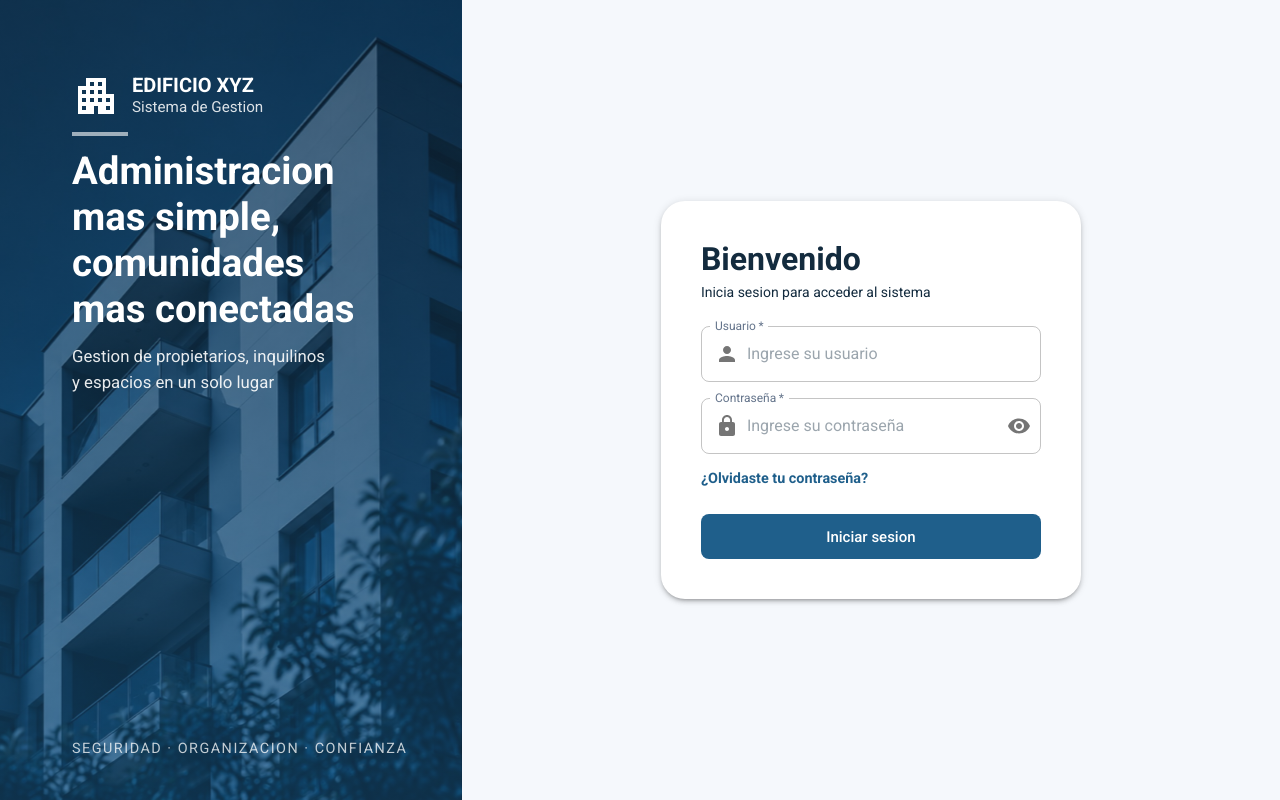
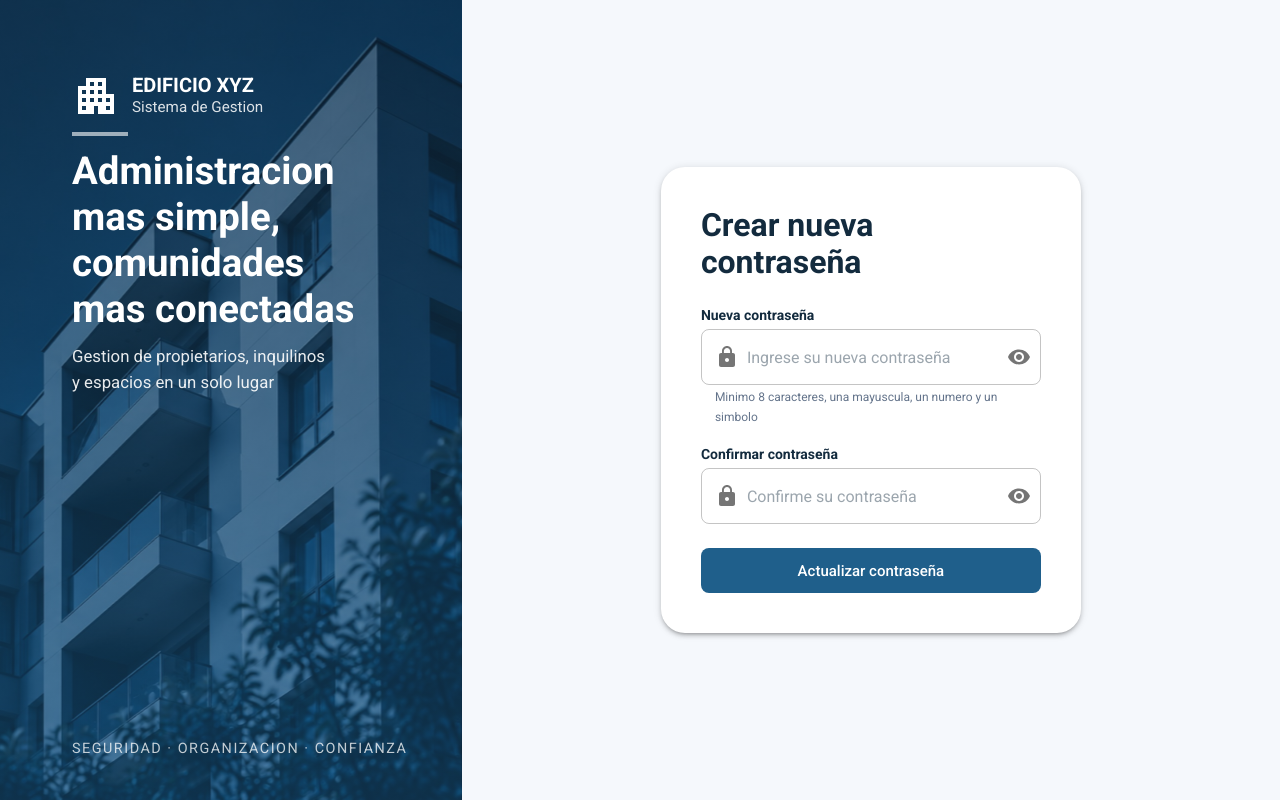
Before and after one commit to 201806081-design/Nexa-edificio-xyz, a React (Vite) app in the folder frontend/: page /restablecer-contrasena in a window 1280 px wide. Before the commit this address led to /login. Built offline with nearby package versions, Linux system fonts and the light colour scheme; no server answers.

Commit message:
feat(auth): crear nueva contrasena, confirmacion y enlace vencido (HU-SE-03)

```diff
--- /dev/null
+++ b/frontend/src/pages/Auth/ContrasenaActualizada.jsx
@@ -0,0 +1,24 @@
+import { Box, Typography, Button } from '@mui/material';
+import CheckCircleIcon from '@mui/icons-material/CheckCircle';
+import { useNavigate } from 'react-router-dom';
+import AuthLayout from '../../layouts/AuthLayout';
+
+export default function ContrasenaActualizada() {
+    const navigate = useNavigate();
+    return (
+        <AuthLayout>
+            <Box sx={{ textAlign: 'center' }}>
+                <Box sx={{ width: 84, height: 84, borderRadius: '50%', bgcolor: '#E4F4EE', display: 'grid', placeItems: 'center', mx: 'auto', mb: 2 }}>
+                    <CheckCircleIcon sx={{ fontSize: 48, color: '#2E9D78' }} />
+                </Box>
+                <Typography variant="h1" sx={{ fontSize: '1.7rem', mb: 1 }}>Contraseña actualizada</Typography>
+                <Typography variant="body2" color="text.secondary" sx={{ mb: 3 }}>
+                    Tu contraseña se actualizo correctamente
+                </Typography>
+                <Button fullWidth variant="contained" size="large" onClick={() => navigate('/login')} sx={{ py: 1.2 }}>
+                    Iniciar sesion
+                </Button>
+            </Box>
+        </AuthLayout>
+    );
+}
--- /dev/null
+++ b/frontend/src/pages/Auth/CrearNuevaContrasena.jsx
@@ -0,0 +1,87 @@
+import { useState } from 'react';
+import {
+    Box, Typography, TextField, Button, InputAdornment, IconButton,
+} from '@mui/material';
+import LockIcon from '@mui/icons-material/Lock';
+import Visibility from '@mui/icons-material/Visibility';
+import VisibilityOff from '@mui/icons-material/VisibilityOff';
+import { useNavigate } from 'react-router-dom';
+import AuthLayout from '../../layouts/AuthLayout';
+
+const REQUISITOS = 'Minimo 8 caracteres, una mayuscula, un numero y un simbolo';
+
+// La contrasena cumple: min 8, una mayuscula, un numero, un simbolo
+const cumpleRequisitos = (p) =>
+    p.length >= 8 && /[A-Z]/.test(p) && /\d/.test(p) && /[^A-Za-z0-9]/.test(p);
+
+export default function CrearNuevaContrasena() {
+    const navigate = useNavigate();
+    const [nueva, setNueva] = useState('');
+    const [confirmar, setConfirmar] = useState('');
+    const [verNueva, setVerNueva] = useState(false);
+    const [verConfirmar, setVerConfirmar] = useState(false);
+    const [errores, setErrores] = useState({});
+
+    const actualizar = () => {
+        const err = {};
+        if (!cumpleRequisitos(nueva)) err.nueva = 'La contraseña no cumple los requisitos';
+        if (confirmar !== nueva || !confirmar) err.confirmar = 'La contraseña no coincide';
+        setErrores(err);
+        if (Object.keys(err).length > 0) return;
+        // MOCK: aqui el backend guardaria la nueva contraseña.
+        navigate('/restablecer-contrasena/listo');
+    };
+
+    const ojo = (visible, toggle) => (
+        <InputAdornment position="end">
+            <IconButton type="button" onClick={toggle} edge="end">
+                {visible ? <VisibilityOff /> : <Visibility />}
+            </IconButton>
+        </InputAdornment>
+    );
+
+    return (
+        <AuthLayout>
+            <Typography variant="h1" sx={{ fontSize: '2rem', mb: 3 }}>Crear nueva contraseña</Typography>
+
+            <Typography variant="body2" sx={{ fontWeight: 600, mb: 0.5 }}>Nueva contraseña</Typography>
+            <TextField
+                fullWidth
+                type={verNueva ? 'text' : 'password'}
+                placeholder="Ingrese su nueva contraseña"
+                value={nueva}
+                onChange={(e) => { setNueva(e.target.value); setErrores((x) => ({ ...x, nueva: '' })); }}
+                error={!!errores.nueva}
+                helperText={errores.nueva || REQUISITOS}
+                slotProps={{
+                    input: {
+                        startAdornment: <InputAdornment position="start"><LockIcon /></InputAdornment>,
+                        endAdornment: ojo(verNueva, () => setVerNueva((s) => !s)),
+                    }
+                }}
+                sx={{ mb: 2 }}
+            />
+
+            <Typography variant="body2" sx={{ fontWeight: 600, mb: 0.5 }}>Confirmar contraseña</Typography>
+            <TextField
+                fullWidth
+                type={verConfirmar ? 'text' : 'password'}
+                placeholder="Confirme su contraseña"
+                value={confirmar}
+                onChange={(e) => { setConfirmar(e.target.value); setErrores((x) => ({ ...x, confirmar: '' })); }}
+                error={!!errores.confirmar}
+                helperText={errores.confirmar}
+                slotProps={{
+                    input: {
+                        startAdornment: <InputAdornment position="start"><LockIcon /></InputAdornment>,
+                        endAdornment: ojo(verConfirmar, () => setVerConfirmar((s) => !s)),
+                    }
+                }}
+            />
+
+            <Button fullWidth variant="contained" size="large" onClick={actualizar} sx={{ mt: 3, py: 1.2 }}>
+                Actualizar contraseña
+            </Button>
+        </AuthLayout>
+    );
+}
--- /dev/null
+++ b/frontend/src/pages/Auth/EnlaceVencido.jsx
@@ -0,0 +1,24 @@
+import { Box, Typography, Button } from '@mui/material';
+import LinkIcon from '@mui/icons-material/Link';
+import { useNavigate } from 'react-router-dom';
+import AuthLayout from '../../layouts/AuthLayout';
+
+export default function EnlaceVencido() {
+    const navigate = useNavigate();
+    return (
+        <AuthLayout>
+            <Box sx={{ textAlign: 'center' }}>
+                <Box sx={{ width: 84, height: 84, borderRadius: '50%', bgcolor: '#FBEEDD', display: 'grid', placeItems: 'center', mx: 'auto', mb: 2 }}>
+                    <LinkIcon sx={{ fontSize: 44, color: '#E5A33B' }} />
+                </Box>
+                <Typography variant="h1" sx={{ fontSize: '1.7rem', mb: 1 }}>Enlace vencido</Typography>
+                <Typography variant="body2" color="text.secondary" sx={{ mb: 3 }}>
+                    Este enlace ya no es valido
+                </Typography>
+                <Button fullWidth variant="contained" size="large" onClick={() => navigate('/recuperar-contrasena')} sx={{ py: 1.2 }}>
+                    Solicitar un nuevo enlace
+                </Button>
+            </Box>
+        </AuthLayout>
+    );
+}
--- a/frontend/src/routes/AppRoutes.jsx
+++ b/frontend/src/routes/AppRoutes.jsx
@@ -2,6 +2,9 @@ import { Routes, Route, Navigate } from 'react-router-dom';
 import Login from '../pages/Login/Login';
 import RecuperarContrasena from '../pages/Auth/RecuperarContrasena';
 import RevisaCorreo from '../pages/Auth/RevisaCorreo';
+import CrearNuevaContrasena from '../pages/Auth/CrearNuevaContrasena';
+import ContrasenaActualizada from '../pages/Auth/ContrasenaActualizada';
+import EnlaceVencido from '../pages/Auth/EnlaceVencido';
 import Dashboard from '../pages/Dashboard/Dashboard';
 import Usuarios from '../pages/Usuarios/Usuarios';
 import Permisos from '../pages/Permisos/Permisos';
@@ -36,6 +39,9 @@ export default function AppRoutes() {
       {/* Recuperacion de contrasena (HU-SE-03) - rutas publicas */}
       <Route path="/recuperar-contrasena" element={<RecuperarContrasena />} />
       <Route path="/recuperar-contrasena/enviado" element={<RevisaCorreo />} />
+      <Route path="/restablecer-contrasena" element={<CrearNuevaContrasena />} />
+      <Route path="/restablecer-contrasena/listo" element={<ContrasenaActualizada />} />
+      <Route path="/enlace-vencido" element={<EnlaceVencido />} />
 
       <Route path="/dashboard" element={<ProtectedRoute><Dashboard /></ProtectedRoute>} />
       <Route path="/usuarios" element={<ProtectedRoute rolesPermitidos={['Administrador']}><Usuarios /></ProtectedRoute>} />
```
